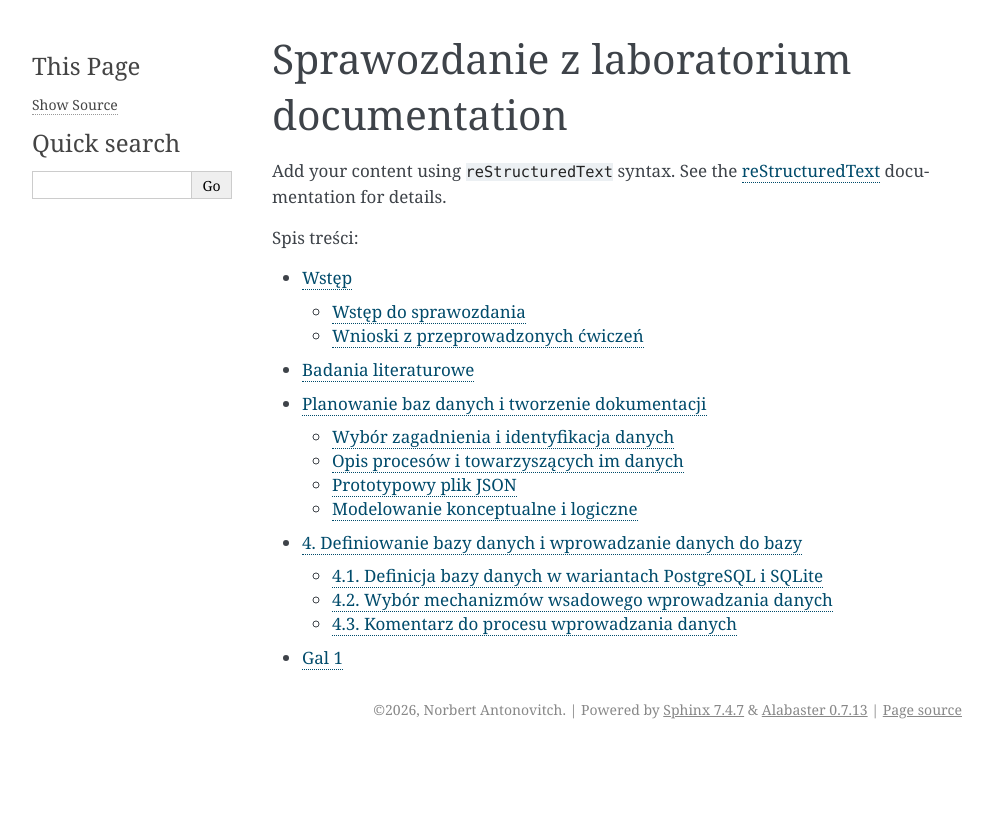
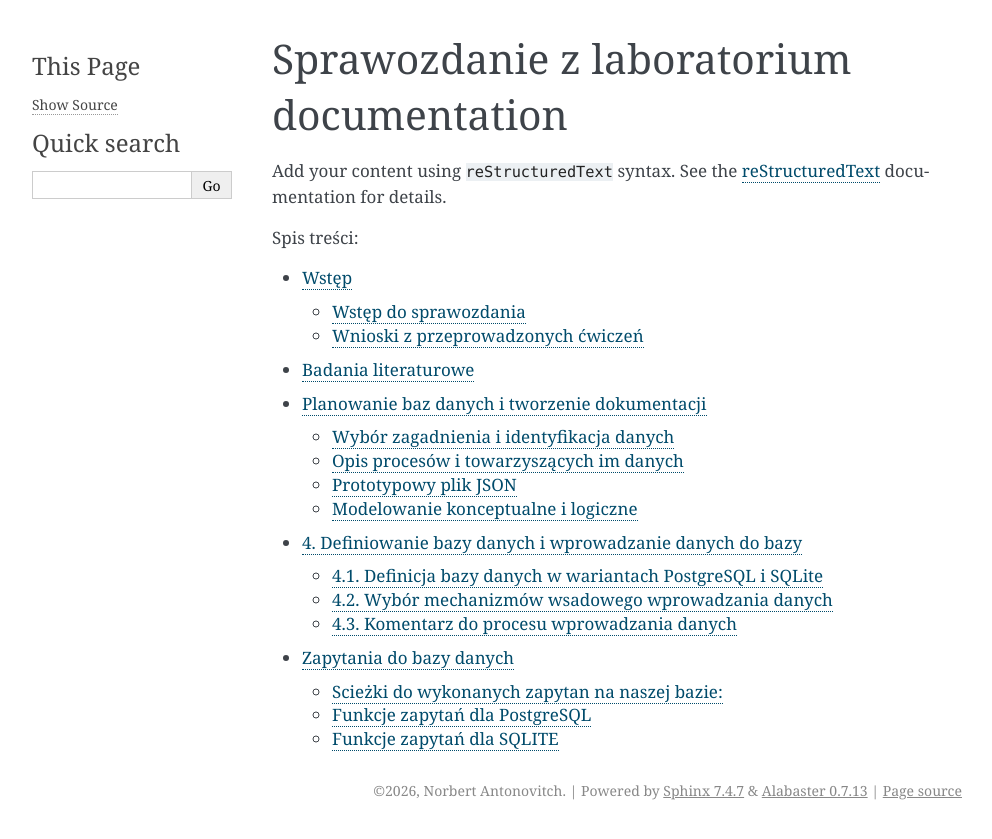
Before and after one commit to Norbix022/Sprawozdanie, a Sphinx documentation site: the page built from source/index.rst, in a window 1280 px wide. Shown: the top 839 px of the page, without its empty margins (148-1140 px from the left). Built offline with Sphinx 7.4.7, drawn with Linux system fonts in a browser that asks for light colours; pages that are not in the unit, such as notebooks, are missing from menus.

Commit message:
Update index.rst with database queries section
Added section on database queries with authors and paths.

```diff
--- a/source/rozdzial_5/index.rst
+++ b/source/rozdzial_5/index.rst
@@ -1,3 +1,34 @@
-===================
-Gal 1
-===================
+========================
+Zapytania do bazy danych
+========================
+
+:Autorzy: Norbert Antonovitch, Michał Bednarczyk, Jan Balazs de Borbatviz
+
+Scieżki do wykonanych zapytan na naszej bazie:
+----------------------------------------------
+
+Zapytania SQLITE
+
+student02: ``/lab6``
+
+Zapytania PostgreSQL
+
+student01:``/Laboratorium7/Lista6/CLABH01.ipynb``
+
+Funkcje zapytań dla PostgreSQL
+------------------------------
+
+.. automodule:: zapytania_postgresql
+   :members:
+   :undoc-members:
+   :show-inheritance:
+   :member-order: bysource
+
+Funkcje zapytań dla SQLITE
+--------------------------
+
+.. automodule:: zapytania_sqlite
+   :members:
+   :undoc-members:
+   :show-inheritance:
+   :member-order: bysource
```
